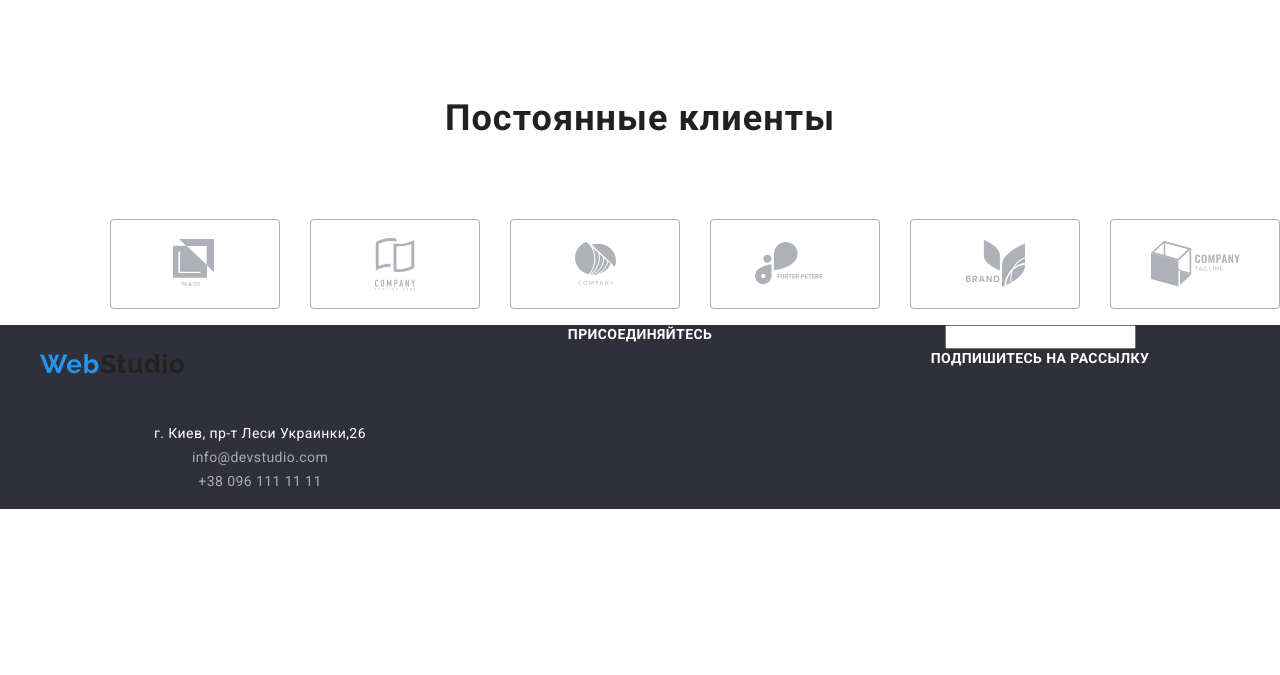
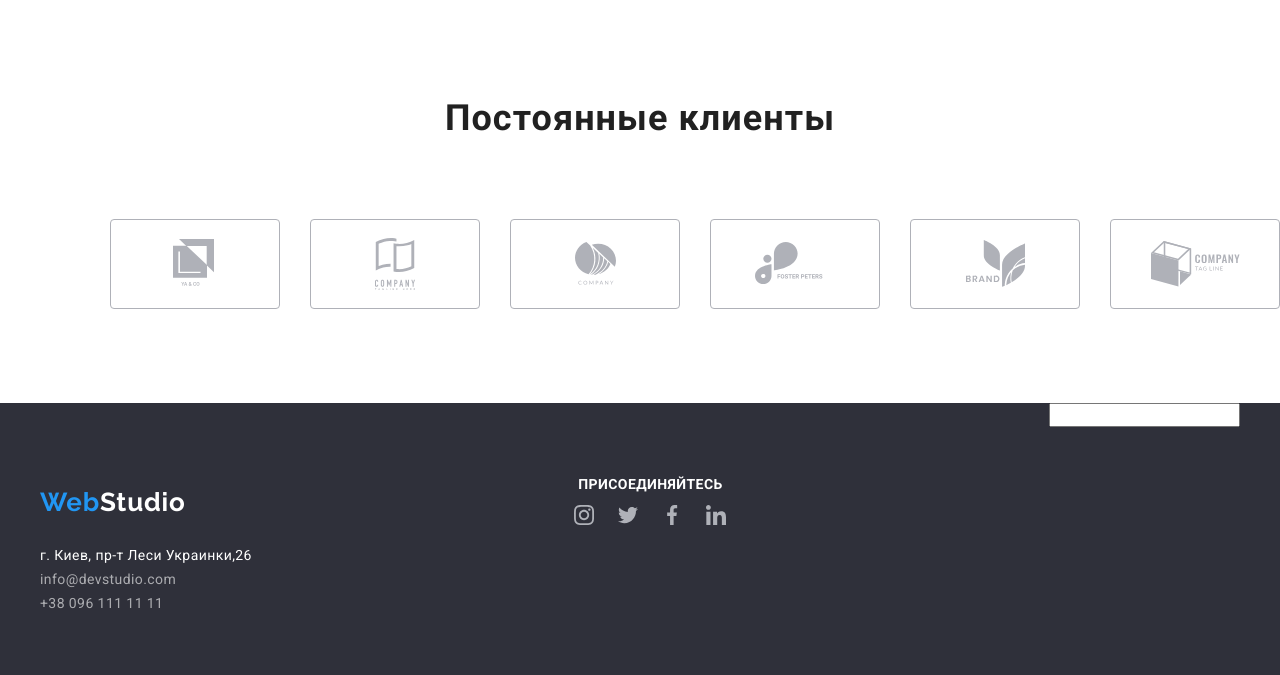
Before and after one commit to Max-GO-IT/3-2020, a plain HTML site: page index.html in a window 1280 px wide. Shown: the part 2318-2993 px from the top of the page. Before the commit the page ends 2827 px from the top, so only its background shows below. Drawn offline with Linux system fonts and the light colour scheme.

Commit message:
изменения

```diff
--- a/css/style.css
+++ b/css/style.css
@@ -357,7 +357,7 @@ button:focus {
   fill: #2196f3;
 }
 
-.icons-list li:hover .icons-list-link {
+.icons-list li:hover .icons-list-item {
   border: 1px solid #2196f3;
 }
 
@@ -374,10 +374,14 @@ button:focus {
 }
 
 /*ФУТЕР СЕКЦИЯ*/
+.studio {
+  color: #fff;
+}
 .footer-container {
   display: flex;
   text-align: center;
   justify-content: space-between;
+  margin-top: 94px;
 }
 .location {
   font-style: normal;
@@ -406,6 +410,26 @@ button:focus {
   text-transform: uppercase;
   color: #ffffff;
   text-decoration: none;
+}
+.footer-location {
+  display: block;
+  padding-top: 60px;
+  padding-bottom: 60px;
+}
+.footer-location-list {
+  margin: 0;
+  padding: 0;
+  text-align: left;
+}
+.footer-social-list {
+  display: flex;
+  align-items: center;
+  margin: 0;
+  padding: 0;
+}
+.footer-networks {
+  padding-top: 72px;
+  margin: 0;
 }
 
 /*--------------------------------------------------------------*/
--- a/index.html
+++ b/index.html
@@ -580,12 +580,13 @@
     </main>
     <footer style="background: #2f303a">
       <div class="container footer-container">
-        <div class="container">
+        <div class="footer-location">
           <a class="logo" href="./index.html"
-            ><span class="logo-prefix">Web</span> Studio</a
+            ><span class="logo-prefix">Web</span
+            ><span class="studio">Studio</span></a
           >
           <address>
-            <ul>
+            <ul class="footer-location-list">
               <li>
                 <a class="location" href=""> г. Киев, пр-т Леси Украинки,26</a>
               </li>
@@ -602,20 +603,43 @@
             </ul>
           </address>
         </div>
-        <div class="container">
+        <div class="footer-networks">
           <b class="call">присоединяйтесь</b>
-          <ul>
-            <li><a href="" aria-label="иконка инстаграма"></a></li>
-            <li><a href="" aria-label="иконка твиттера"></a></li>
-            <li><a href="" aria-label="иконка фейсбука"></a></li>
-            <li><a href="" aria-label="иконка линкедина "></a></li>
+          <ul class="footer-social-list">
+            <li>
+              <a
+                class="icons-item-instagram"
+                href=""
+                aria-label="иконка инстаграма"
+              ></a>
+            </li>
+            <li>
+              <a
+                class="icons-item-twitter"
+                href=""
+                aria-label="иконка твиттера"
+              ></a>
+            </li>
+            <li>
+              <a
+                class="icons-item-facebook"
+                href=""
+                aria-label="иконка фейсбука"
+              ></a>
+            </li>
+            <li>
+              <a
+                class="icons-item-linkedin"
+                href=""
+                aria-label="иконка линкедина "
+              ></a>
+            </li>
           </ul>
         </div>
-        <div class="container">
+        <div>
           <form>
             <input type="text" name="" id="" />
           </form>
-          <b class="call"> Подпишитесь на рассылку</b>
         </div>
       </div>
     </footer>
```
